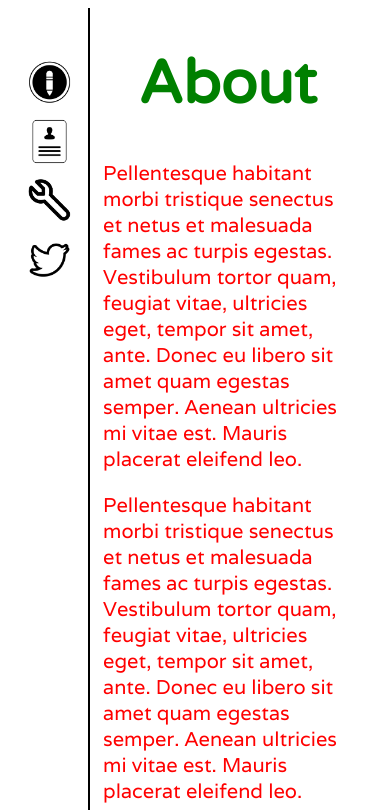
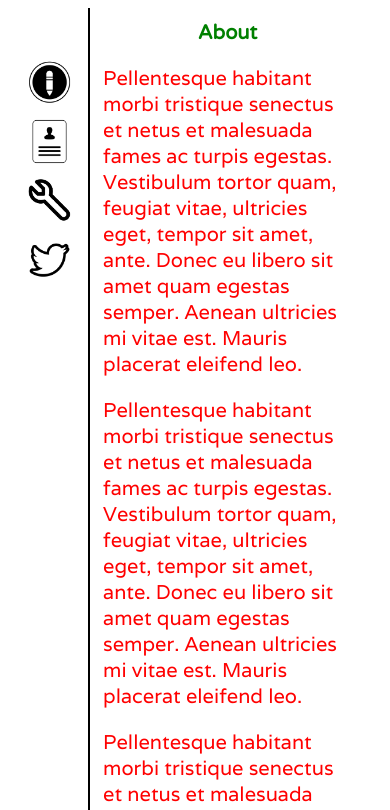
Before and after one commit to nataliefoster/nataliefoster.github.io, a plain HTML site: page about.html in a window 390 px wide. Shown: the top 810 px of the page. Drawn offline with Linux system fonts and the light colour scheme.

Commit message:
viewport

```diff
--- a/sub_page.css
+++ b/sub_page.css
@@ -56,7 +56,7 @@ nav .icon{
 		height: 100%;
 	}
 
-	h1{
+	.container h1{
 		font-size: 20px;
 		color:green;
 	}
```
